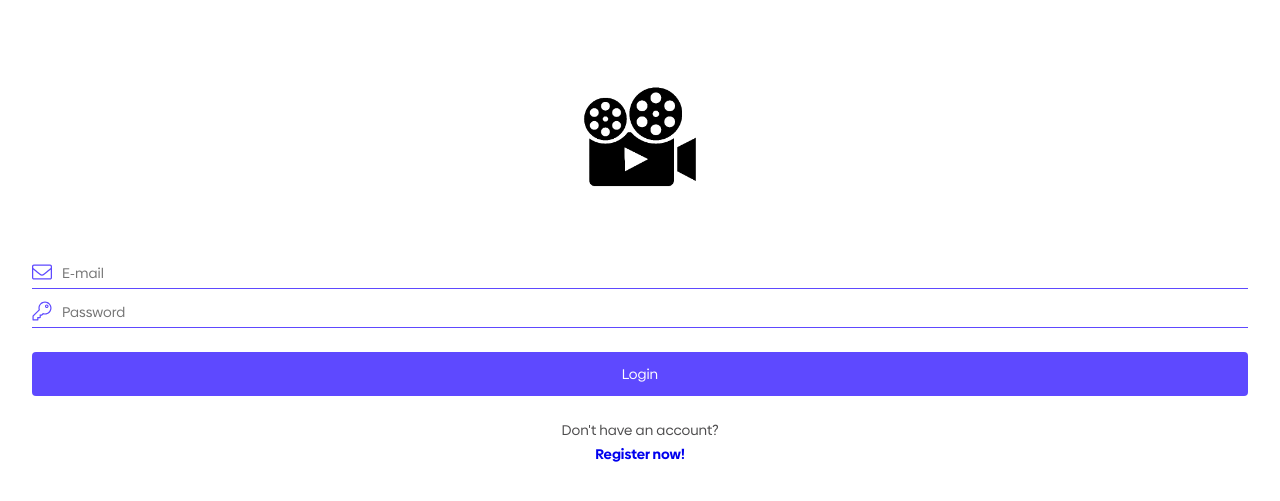
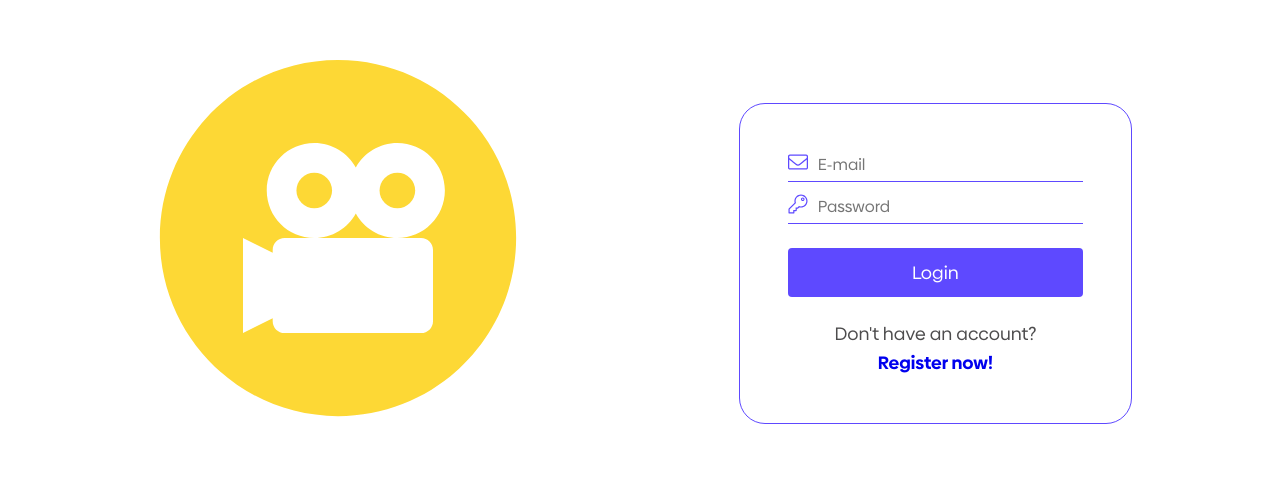
Before and after one commit to nicolasgandrade/react-lab, a Next.js app: page / in a window 1280 px wide. Shown: the part 137-638 px from the top of the page. Built offline with nearby package versions, Linux system fonts and the light colour scheme.

Commit message:
Change logo and adapt login page to desktop screen sizes

```diff
--- a/components/login/index.tsx
+++ b/components/login/index.tsx
@@ -9,7 +9,7 @@ import PrimaryButton from '../primary-button';
 
 import envelope from '../../public/icons/envelope.svg';
 import key from '../../public/icons/key.svg';
-import cinema from '../../public/images/Movie-Logo-Cinema-PNG.png';
+import logo from '../../public/images/logo_svg.svg';
 
 export default function Login() {
   const [email, setEmail] = useState<string>('');
@@ -18,7 +18,7 @@ export default function Login() {
   return (
     <section className={`loginPage publicPage`}>
       <div className={`logoContainer`}>
-        <Image src={cinema} alt='Logo' fill={true} />
+        <Image src={logo} alt='Logo' fill={true} className='logo' />
       </div>
 
       <div className={`formContainer`}>
--- a/components/login/login.scss
+++ b/components/login/login.scss
@@ -38,4 +38,42 @@
     margin-top: 12px;
     padding: 12px;
   }
+
+  @media screen and (min-width: $desktopBreakpoint) {
+    flex-direction: row;
+    padding: 0 148px;
+
+    .logoContainer {
+      flex: 2;
+      height: 50%;
+      width: auto;
+
+      .logo {
+        width: 100%;
+        max-width: 380px;
+      }
+    }
+
+    .formContainer {
+      flex: 1;
+      border: 1px solid $primary02;
+      border-radius: 26px;
+      padding: 48px;
+    }
+
+    .btn {
+      font-size: 18px;
+    }
+
+    .formBottomInfo {
+      p,
+      a {
+        font-size: 18px;
+      }
+    }
+
+    input {
+      font-size: 16px;
+    }
+  }
 }
```
Also changed, not shown: public/images/logo_svg.svg (added).
